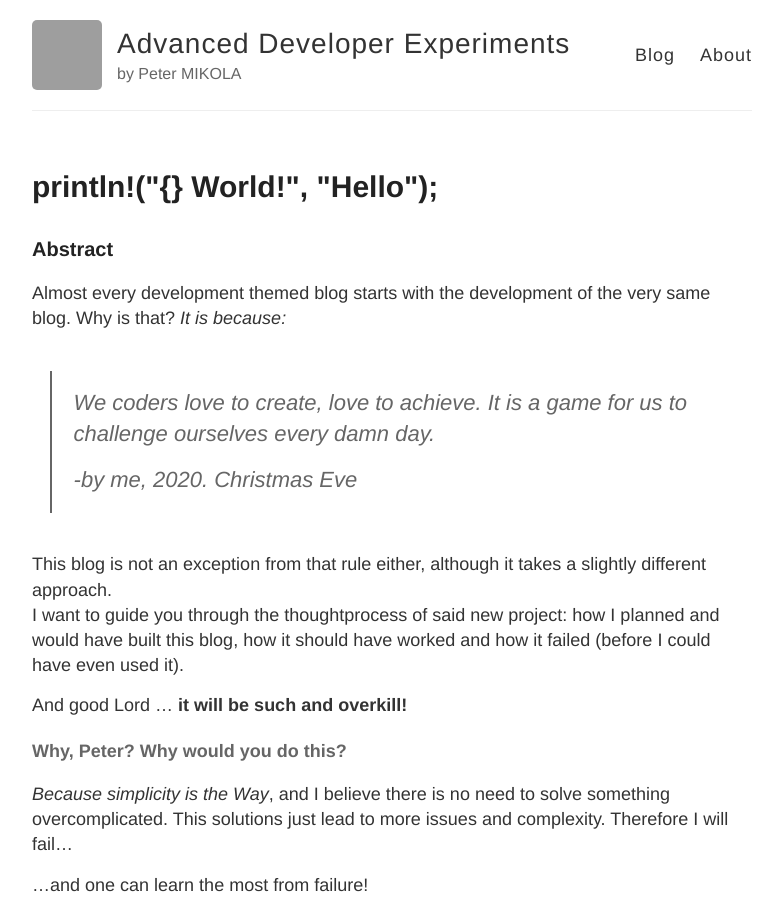
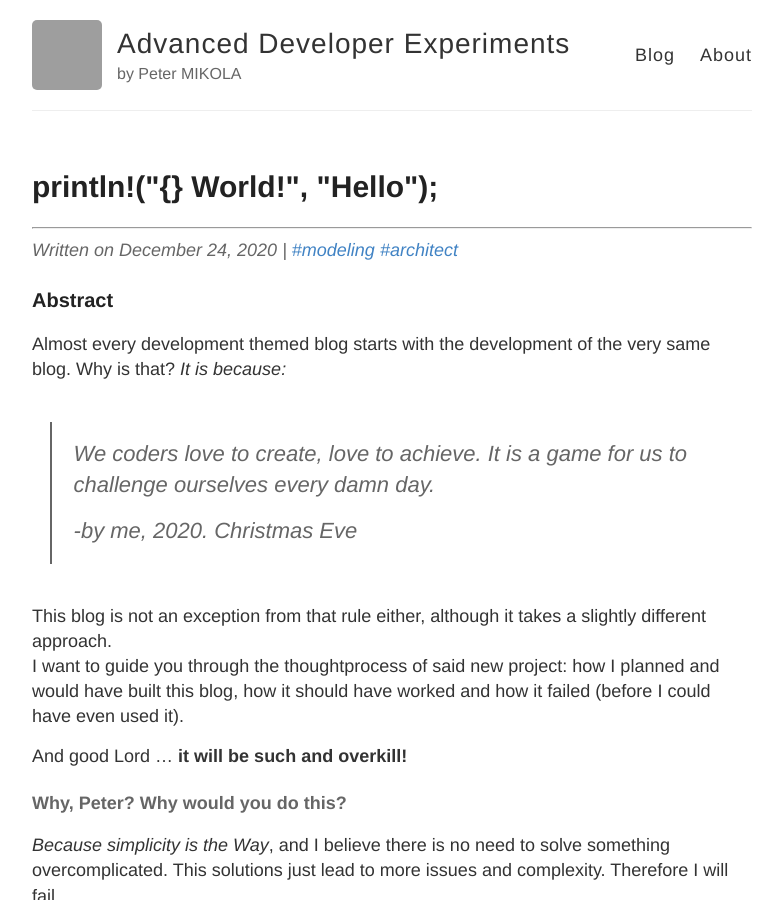
Before and after one commit to Mikopet/mikopet.dev, a Jekyll site: the page built from _posts/2020-12-24-hello-world.md, in a window 1280 px wide and 900 px high. Shown: the whole window, without its empty margins (248-1031 px from the left). Built offline with Jekyll 4.4.1, drawn with Linux system fonts in a browser that asks for light colours; some web fonts are replaced; some of the changed text lies outside the part shown; grey boxes are pictures that could not be loaded.

Commit message:
add tags feature

```diff
--- a/404.html
+++ b/404.html
@@ -1,6 +1,6 @@
 ---
+layout: default
 permalink: /404
-layout: default
 ---
 
 <style type="text/css" media="screen">
--- /dev/null
+++ b/_includes/post-attributes.html
@@ -0,0 +1,12 @@
+{% if page != blank  %}
+{% assign post = page %}
+{% endif %}
+
+<hr>
+<div class="date">
+    Written on {{ post.date | date: "%B %e, %Y" }}
+    |
+    {% for tag in post.tags %}
+    <a href="{{ site.baseurl }}/tags#{{ tag }}">#{{ tag }}</a>
+    {% endfor %}
+</div>
--- a/_layouts/post.html
+++ b/_layouts/post.html
@@ -4,13 +4,10 @@ layout: default
 
 <article class="post">
     <h1>{{ page.title }}</h1>
+    {% include post-attributes.html %}
 
     <div class="entry">
         {{ content }}
-    </div>
-
-    <div class="date">
-        Written on {{ page.date | date: "%B %e, %Y" }}
     </div>
 
     {% if page.lectors %}
--- a/_posts/2020-12-24-hello-world.md
+++ b/_posts/2020-12-24-hello-world.md
@@ -2,7 +2,7 @@
 layout: post
 title: "println!(\"{} World!\", \"Hello\");"
 date: 2020-12-24
-categories: architect
+tags: modeling architect
 lectors: sagikazarmark, noslopy
 ---
 
--- a/index.html
+++ b/index.html
@@ -7,6 +7,7 @@ layout: default
     <article class="post">
 
       <h1><a href="{{ site.baseurl }}{{ post.url }}">{{ post.title }}</a></h1>
+      {% include post-attributes.html %}
 
       <div class="entry">
         {{ post.excerpt }}
```
Also changed, not shown: tags.html (added, +22 -0 lines).
